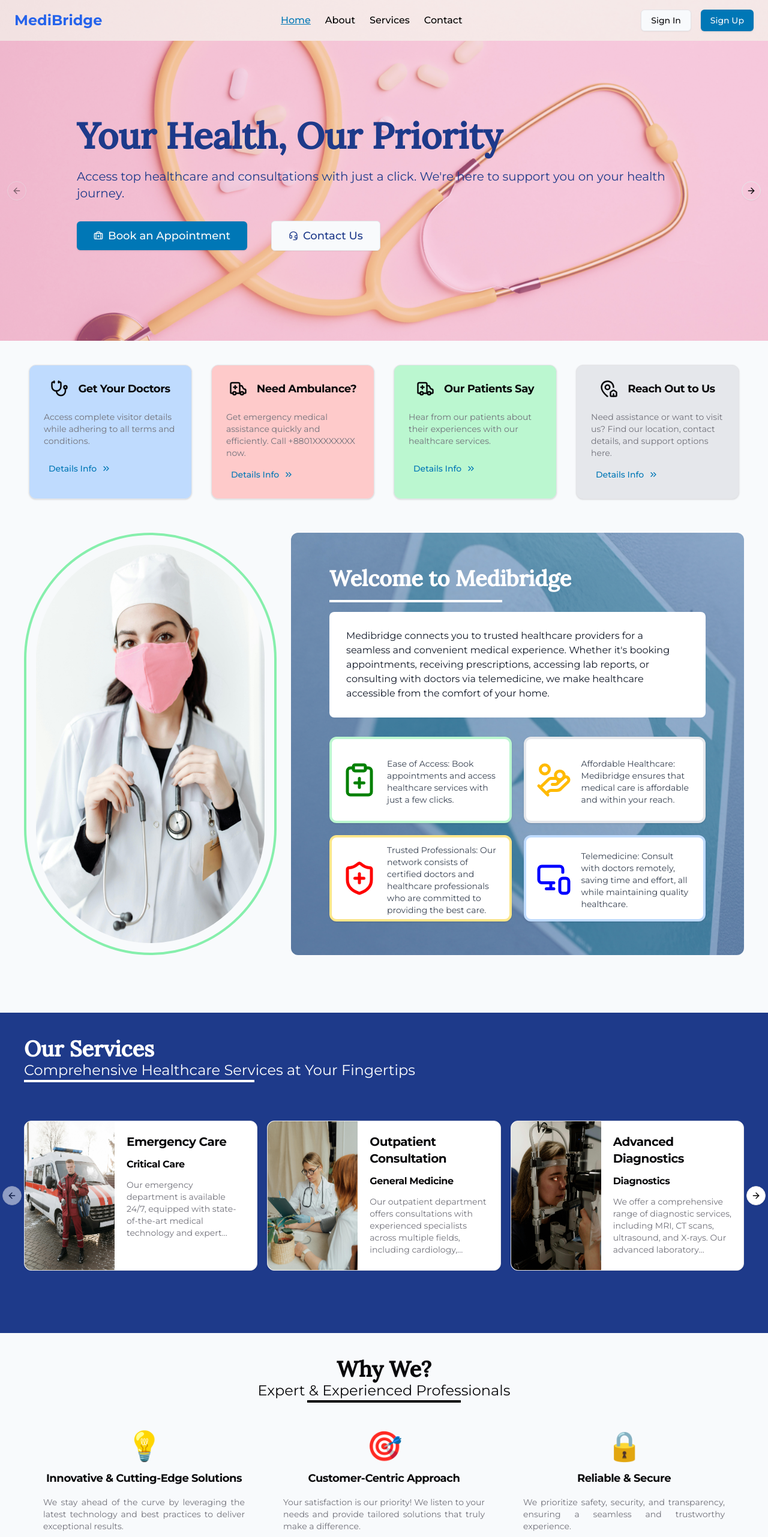
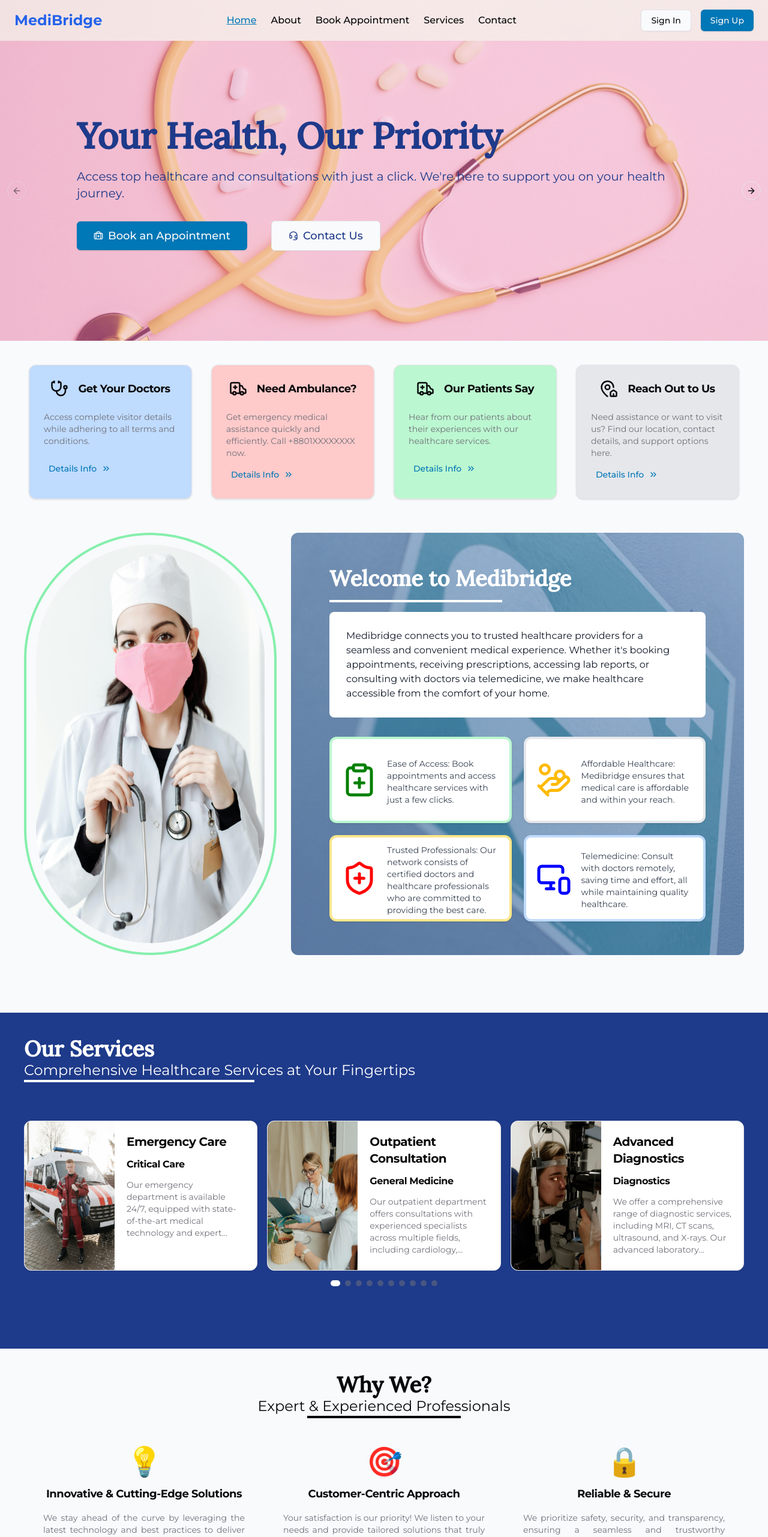
Before and after one commit to NazmulHasan18/medibridge-patient, a Next.js app: page / in a window 1280 px wide. Shown: the top 2562 px of the page at 60% size. Built offline with nearby package versions, Linux system fonts and the light colour scheme.

Commit message:
Enhance booking and contact pages with improved layouts and functionality; update carousel component to support dot navigation

```diff
--- a/src/app/book-appointment/page.tsx
+++ b/src/app/book-appointment/page.tsx
@@ -1,7 +1,17 @@
+import AppointmentForm from "@/components/AppointmentForm/AppointmentForm";
 import React from "react";
 
 const bookAppointment = () => {
-   return <div>bookAppointment</div>;
+  return (
+    <div className="bg-white p-10 col-span-2">
+      <div className="w-fit text-center mx-auto">
+        <h1 className="text-4xl font-semibold">Appointment</h1>
+        <p className="text-2xl font-bold">Get Your Appointment</p>
+        <div className="w-full h-1 bg-black mb-10"></div>
+      </div>
+      <AppointmentForm></AppointmentForm>
+    </div>
+  );
 };
 
 export default bookAppointment;
--- a/src/components/AppointmentForm/AppointmentForm.tsx
+++ b/src/components/AppointmentForm/AppointmentForm.tsx
@@ -141,7 +141,7 @@ const AppointmentForm = () => {
           placeholder="Select Your doctor"
           className="p-6"
         ></FormSelect>
-        <Button type="submit" className="col-span-2 w-fit">
+        <Button type="submit" className="col-span-2 w-fit mx-auto">
           Submit
         </Button>
       </form>
--- a/src/components/HomePage/OurServices.tsx
+++ b/src/components/HomePage/OurServices.tsx
@@ -3,13 +3,7 @@ import React from "react";
 import hospitalServices from "../../../data/serviceData";
 import { Card, CardContent, CardDescription, CardTitle } from "@/components/ui/card";
 
-import {
-  Carousel,
-  CarouselContent,
-  CarouselItem,
-  CarouselNext,
-  CarouselPrevious,
-} from "@/components/ui/carousel";
+import { Carousel, CarouselContent, CarouselDots, CarouselItem } from "@/components/ui/carousel";
 import Image from "next/image";
 import Link from "next/link";
 
@@ -51,8 +45,7 @@ const OurServices = async () => {
                 </CarouselItem>
               ))}
             </CarouselContent>
-            <CarouselPrevious className="-left-12 bg-white text-black" />
-            <CarouselNext className="-right-12 bg-white text-black" />
+            <CarouselDots />
           </Carousel>
         </div>
       </div>
--- a/src/components/Navbar/Navbar.tsx
+++ b/src/components/Navbar/Navbar.tsx
@@ -9,7 +9,12 @@ import { usePathname } from "next/navigation";
 import clsx from "clsx";
 
 const Navbar = () => {
-  const navItems = ["About", "Services", "Contact"];
+  const navItems = [
+    { name: "About", path: "/about" },
+    { name: "Book Appointment", path: "/book-appointment" },
+    { name: "Services", path: "/services" },
+    { name: "Contact", path: "/contact-us" },
+  ];
   const [open, setOpen] = useState(false);
   const path = usePathname();
 
@@ -30,7 +35,7 @@ const Navbar = () => {
               href={`/`}
               className={clsx(
                 "hover:text-blue-600 font-medium text-black",
-                path === "/" ? "underline text-primary" : "bg-none"
+                path === "/" ? "underline text-primary" : "bg-none",
               )}
             >
               Home
@@ -39,13 +44,13 @@ const Navbar = () => {
           {navItems.map((item, i) => (
             <li key={i}>
               <Link
-                href={`/${item.toLowerCase()}`}
+                href={item.path}
                 className={clsx(
                   "hover:text-blue-600 font-medium text-black",
-                  path === "/" + item.toLowerCase() ? "underline text-primary" : "bg-none"
+                  path === item.path ? "underline text-primary" : "bg-none",
                 )}
               >
-                {item}
+                {item.name}
               </Link>
             </li>
           ))}
@@ -81,11 +86,11 @@ const Navbar = () => {
               {navItems.map((item, i) => (
                 <Link
                   key={i}
-                  href={`/${item.toLowerCase()}`}
+                  href={item.path}
                   onClick={() => setOpen(false)}
                   className="p-2 rounded-md transition-all duration-200 active:bg-gray-100 hover:bg-blue-100 hover:text-gray-800"
                 >
-                  {item}
+                  {item.name}
                 </Link>
               ))}
               <Link href="/login">
--- a/src/components/ui/carousel.tsx
+++ b/src/components/ui/carousel.tsx
@@ -24,8 +24,11 @@ type CarouselContextProps = {
   api: ReturnType<typeof useEmblaCarousel>[1];
   scrollPrev: () => void;
   scrollNext: () => void;
+  scrollTo: (index: number) => void;
   canScrollPrev: boolean;
   canScrollNext: boolean;
+  selectedIndex: number;
+  scrollSnaps: number[];
 } & CarouselProps;
 
 const CarouselContext = React.createContext<CarouselContextProps | null>(null);
@@ -47,10 +50,12 @@ const Carousel = React.forwardRef<HTMLDivElement, React.HTMLAttributes<HTMLDivEl
         ...opts,
         axis: orientation === "horizontal" ? "x" : "y",
       },
-         plugins
+      plugins,
     );
     const [canScrollPrev, setCanScrollPrev] = React.useState(false);
     const [canScrollNext, setCanScrollNext] = React.useState(false);
+    const [selectedIndex, setSelectedIndex] = React.useState(0);
+    const [scrollSnaps, setScrollSnaps] = React.useState<number[]>([]);
 
     const onSelect = React.useCallback((api: CarouselApi) => {
       if (!api) {
@@ -59,6 +64,15 @@ const Carousel = React.forwardRef<HTMLDivElement, React.HTMLAttributes<HTMLDivEl
 
       setCanScrollPrev(api.canScrollPrev());
       setCanScrollNext(api.canScrollNext());
+      setSelectedIndex(api.selectedScrollSnap());
+    }, []);
+
+    const onInit = React.useCallback((api: CarouselApi) => {
+      if (!api) {
+        return;
+      }
+
+      setScrollSnaps(api.scrollSnapList());
     }, []);
 
     const scrollPrev = React.useCallback(() => {
@@ -68,6 +82,13 @@ const Carousel = React.forwardRef<HTMLDivElement, React.HTMLAttributes<HTMLDivEl
     const scrollNext = React.useCallback(() => {
       api?.scrollNext();
     }, [api]);
+
+    const scrollTo = React.useCallback(
+      (index: number) => {
+        api?.scrollTo(index);
+      },
+      [api],
+    );
 
     const handleKeyDown = React.useCallback(
       (event: React.KeyboardEvent<HTMLDivElement>) => {
@@ -79,7 +100,7 @@ const Carousel = React.forwardRef<HTMLDivElement, React.HTMLAttributes<HTMLDivEl
           scrollNext();
         }
       },
-         [scrollPrev, scrollNext]
+      [scrollPrev, scrollNext],
     );
 
     React.useEffect(() => {
@@ -95,14 +116,18 @@ const Carousel = React.forwardRef<HTMLDivElement, React.HTMLAttributes<HTMLDivEl
         return;
       }
 
+      onInit(api);
       onSelect(api);
+      api.on("reInit", onInit);
       api.on("reInit", onSelect);
       api.on("select", onSelect);
 
       return () => {
+        api?.off("reInit", onInit);
+        api?.off("reInit", onSelect);
         api?.off("select", onSelect);
       };
-      }, [api, onSelect]);
+    }, [api, onInit, onSelect]);
 
     return (
       <CarouselContext.Provider
@@ -113,8 +138,11 @@ const Carousel = React.forwardRef<HTMLDivElement, React.HTMLAttributes<HTMLDivEl
           orientation: orientation || (opts?.axis === "y" ? "vertical" : "horizontal"),
           scrollPrev,
           scrollNext,
+          scrollTo,
           canScrollPrev,
           canScrollNext,
+          selectedIndex,
+          scrollSnaps,
         }}
       >
         <div
@@ -129,7 +157,7 @@ const Carousel = React.forwardRef<HTMLDivElement, React.HTMLAttributes<HTMLDivEl
         </div>
       </CarouselContext.Provider>
     );
-   }
+  },
 );
 Carousel.displayName = "Carousel";
 
@@ -146,7 +174,7 @@ const CarouselContent = React.forwardRef<HTMLDivElement, React.HTMLAttributes<HT
         />
       </div>
     );
-   }
+  },
 );
 CarouselContent.displayName = "CarouselContent";
 
@@ -162,12 +190,12 @@ const CarouselItem = React.forwardRef<HTMLDivElement, React.HTMLAttributes<HTMLD
         className={cn(
           "min-w-0 shrink-0 grow-0 basis-full",
           orientation === "horizontal" ? "pl-4" : "pt-4",
-               className
+          className,
         )}
         {...props}
       />
     );
-   }
+  },
 );
 CarouselItem.displayName = "CarouselItem";
 
@@ -185,7 +213,7 @@ const CarouselPrevious = React.forwardRef<HTMLButtonElement, React.ComponentProp
           orientation === "horizontal"
             ? "top-1/2 -translate-y-1/2"
             : "-top-12 left-1/2 -translate-x-1/2 rotate-90",
-               className
+          className,
         )}
         disabled={!canScrollPrev}
         onClick={scrollPrev}
@@ -195,7 +223,7 @@ const CarouselPrevious = React.forwardRef<HTMLButtonElement, React.ComponentProp
         <span className="sr-only">Previous slide</span>
       </Button>
     );
-   }
+  },
 );
 CarouselPrevious.displayName = "CarouselPrevious";
 
@@ -213,7 +241,7 @@ const CarouselNext = React.forwardRef<HTMLButtonElement, React.ComponentProps<ty
           orientation === "horizontal"
             ? "-right-0 top-1/2 -translate-y-1/2"
             : "-bottom-12 left-1/2 -translate-x-1/2 rotate-90",
-               className
+          className,
         )}
         disabled={!canScrollNext}
         onClick={scrollNext}
@@ -223,8 +251,65 @@ const CarouselNext = React.forwardRef<HTMLButtonElement, React.ComponentProps<ty
         <span className="sr-only">Next slide</span>
       </Button>
     );
-   }
+  },
 );
 CarouselNext.displayName = "CarouselNext";
 
-export { type CarouselApi, Carousel, CarouselContent, CarouselItem, CarouselPrevious, CarouselNext };
+const CarouselDotButton = React.forwardRef<
+  HTMLButtonElement,
+  React.ComponentProps<"button"> & { isSelected?: boolean }
+>(({ className, isSelected, children, ...props }, ref) => {
+  return (
+    <button
+      ref={ref}
+      type="button"
+      aria-current={isSelected ? "true" : undefined}
+      className={cn(
+        "h-2.5 w-2.5 rounded-full bg-muted-foreground/50 transition-all hover:bg-muted-foreground/90 focus-visible:outline-none focus-visible:ring-2 focus-visible:ring-ring focus-visible:ring-offset-2",
+        isSelected && "bg-white hover:bg-white w-4",
+        className,
+      )}
+      {...props}
+    >
+      {children}
+    </button>
+  );
+});
+CarouselDotButton.displayName = "CarouselDotButton";
+
+const CarouselDots = React.forwardRef<HTMLDivElement, React.HTMLAttributes<HTMLDivElement>>(
+  ({ className, ...props }, ref) => {
+    const { scrollSnaps, selectedIndex, scrollTo } = useCarousel();
+
+    if (!scrollSnaps.length) {
+      return null;
+    }
+
+    return (
+      <div ref={ref} className={cn("flex items-center justify-center gap-2 pt-4", className)} {...props}>
+        {scrollSnaps.map((_, index) => (
+          <CarouselDotButton
+            key={index}
+            isSelected={index === selectedIndex}
+            onClick={() => scrollTo(index)}
+            aria-label={`Go to slide ${index + 1}`}
+          >
+            <span className="sr-only">Go to slide {index + 1}</span>
+          </CarouselDotButton>
+        ))}
+      </div>
+    );
+  },
+);
+CarouselDots.displayName = "CarouselDots";
+
+export {
+  type CarouselApi,
+  Carousel,
+  CarouselContent,
+  CarouselItem,
+  CarouselPrevious,
+  CarouselNext,
+  CarouselDotButton,
+  CarouselDots,
+};
```
Also changed, not shown: src/components/HomePage/Appointment.tsx (+28 -5 lines), src/app/contact-us/page.tsx (renamed from src/app/contact/page.tsx). Lines whose indentation alone changed are shown as unchanged.
